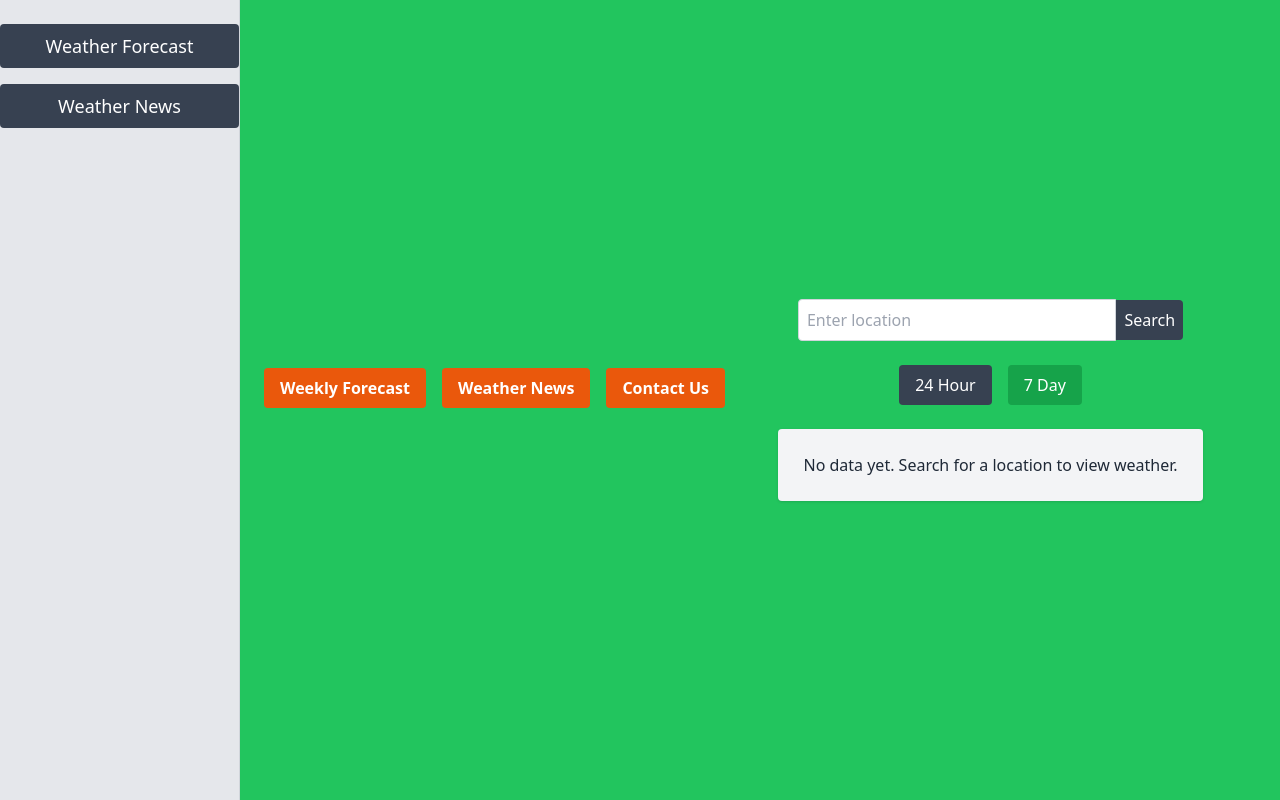
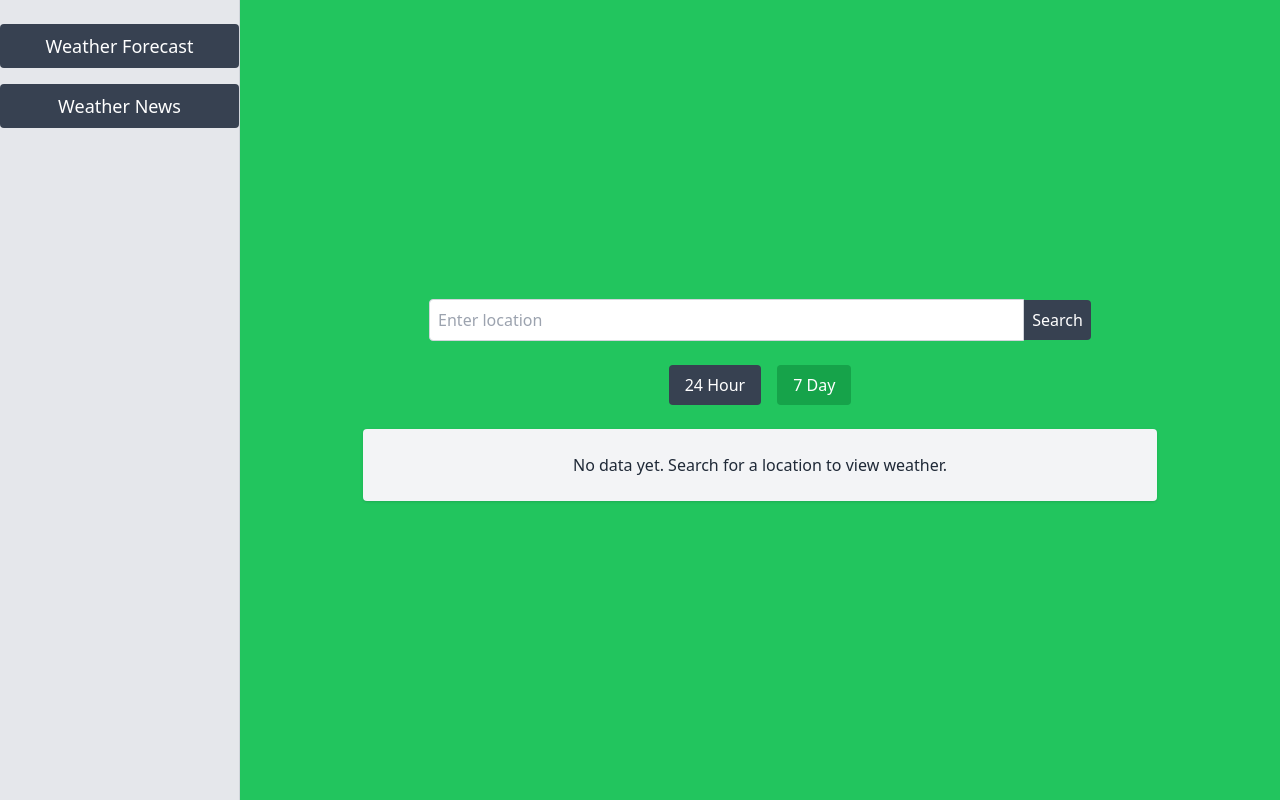
Before and after one commit to niksh-19/cprg306-finalproject, a Next.js app: page / in a window 1280 px wide. Built offline with nearby package versions, Linux system fonts and the light colour scheme.

Commit message:
Revert "updated forcast.js"
This reverts commit 616919f1690cbd9bf0dd9b1971ee74c77e7c37d4.

```diff
--- a/app/components/forecast.js
+++ b/app/components/forecast.js
@@ -1,82 +1,11 @@
-import React, { useState } from 'react';
-import './content.css';
-
-const API_KEY = 'bb51fd375a29408781b164808240512';
-const API_BASE = 'http://api.weatherapi.com/v1';
+import React from 'react';
+import './Content.css';
 
 const Forecast = () => {
-  const [city, setCity] = useState('');
-  const [weatherData, setWeatherData] = useState(null);
-  const [loading, setLoading] = useState(false);
-  const [error, setError] = useState(null);
-
-  const fetchWeatherData = async () => {
-    try {
-      setLoading(true);
-      setError(null);
-
-      const response = await fetch(
-        `${API_BASE}/weather?q=${city}&units=metric&appid=${API_KEY}`
-      );
-
-      if (!response.ok) {
-        throw new Error('City not found. Please try again.');
-      }
-
-      const data = await response.json();
-      setWeatherData(data);
-    } catch (err) {
-      setError(err.message);
-    } finally {
-      setLoading(false);
-    }
-  };
-
-  const handleInputChange = (e) => setCity(e.target.value);
-
-  const handleSearch = () => {
-    if (city.trim() !== '') {
-      fetchWeatherData();
-    } else {
-      setError('Please enter a city name.');
-    }
-  };
-
   return (
     <div className="content">
       <h1>Weather Forecast</h1>
       <p>Get the latest weather forecasts for your location.</p>
-
-      {/* Search Bar */}
-      <div className="search-bar">
-        <input
-          type="text"
-          placeholder="Enter city name"
-          value={city}
-          onChange={handleInputChange}
-          className="text-input"
-        />
-        <button onClick={handleSearch} className="search-button">
-          Search
-        </button>
-      </div>
-
-      {/* Loading Spinner */}
-      {loading && <p>Loading weather data...</p>}
-
-      {/* Error Message */}
-      {error && <p className="error">{error}</p>}
-
-      {/* Weather Data Display */}
-      {weatherData && (
-        <div className="weather-details">
-          <h2>Weather in {weatherData.name}</h2>
-          <p>Temperature: {weatherData.main.temp}°C</p>
-          <p>Weather: {weatherData.weather[0].description}</p>
-          <p>Humidity: {weatherData.main.humidity}%</p>
-          <p>Wind Speed: {weatherData.wind.speed} m/s</p>
-        </div>
-      )}
     </div>
   );
 };
--- a/app/page.js
+++ b/app/page.js
@@ -16,39 +16,8 @@ function App() {
 
       {/* Main content */}
       <div className="flex-1 bg-green-500 text-white p-6 flex justify-center items-center">
-    {/* Navigation Buttons */}
-    <div className="mb-6 flex space-x-4">
-          <button
-            className="bg-orange-600 hover:bg-orange-700 text-white font-bold py-2 px-4 rounded"
-            onClick={() => handlePageChange("forecast")}
-          >
-            Weekly Forecast
-          </button>
-          <button
-            className="bg-orange-600 hover:bg-orange-700 text-white font-bold py-2 px-4 rounded"
-            onClick={() => handlePageChange("news")}
-          >
-            Weather News
-          </button>
-          <button
-            className="bg-orange-600 hover:bg-orange-700 text-white font-bold py-2 px-4 rounded"
-            onClick={() => handlePageChange("contact")}
-          >
-            Contact Us
-          </button>
-        </div>
-
-        {/* Page Content */}
-        <div className="flex-1 w-full">
-          {activePage === "forecast" && <Weather />}
-          {activePage === "news" && <div>News content will be added here!</div>}
-          {activePage === "contact" && (
-            <div>
-              <h1 className="text-2xl font-bold mb-4">Contact Us</h1>
-              <p>This is where the contact form will be placed!</p>
-            </div>
-          )}
-        </div>
+        {activePage === 'forecast' && <Weather />}
+        {activePage === 'news' && <div>News content will be added here!</div>}
       </div>
     </div>
   );
```
